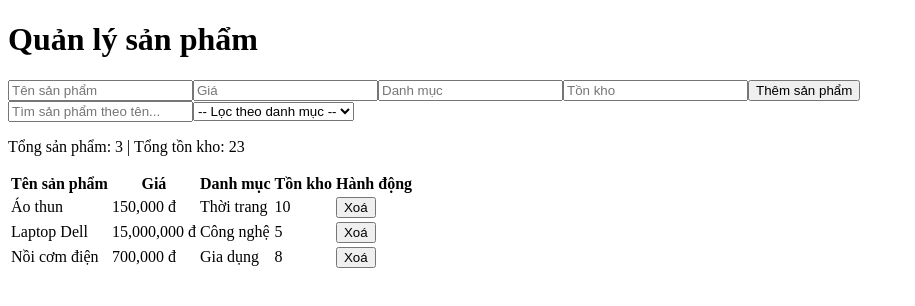
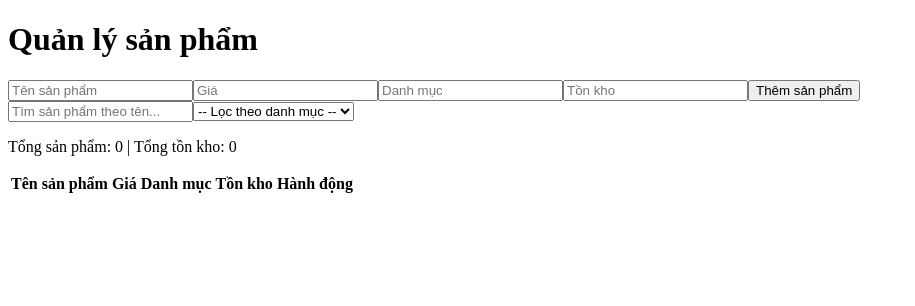
Before and after one commit to znhandz5341/nguyenTanThinh_PTGDUD, a React (Vite) app in the folder KTTK2/: page / in a window 1280 px wide. Shown: the top 306 px of the page, without its empty margins (0-915 px from the left). Built offline with nearby package versions, Linux system fonts and the light colour scheme.

Commit message:
luu danh sach vao localStore

```diff
--- a/KTTK2/src/App.jsx
+++ b/KTTK2/src/App.jsx
@@ -1,12 +1,13 @@
-import { useState } from 'react';
+import { useState, useEffect } from 'react';
 
 function App() {
-  const [products, setProducts] = useState([
-    { id: 1, name: 'Áo thun', price: 150000, category: 'Thời trang', stock: 10 },
-    { id: 2, name: 'Laptop Dell', price: 15000000, category: 'Công nghệ', stock: 5 },
-    { id: 3, name: 'Nồi cơm điện', price: 700000, category: 'Gia dụng', stock: 8 }
-  ]);
+  // Dữ liệu khởi tạo từ localStorage nếu có, nếu không có thì mặc định là mảng rỗng
+  const loadProductsFromLocalStorage = () => {
+    const storedProducts = localStorage.getItem('products');
+    return storedProducts ? JSON.parse(storedProducts) : [];
+  };
 
+  const [products, setProducts] = useState(loadProductsFromLocalStorage());
   const [form, setForm] = useState({
     name: '',
     price: '',
@@ -16,6 +17,11 @@ function App() {
 
   const [searchTerm, setSearchTerm] = useState('');
   const [selectedCategory, setSelectedCategory] = useState('');
+
+  // Lưu sản phẩm vào localStorage mỗi khi danh sách sản phẩm thay đổi
+  useEffect(() => {
+    localStorage.setItem('products', JSON.stringify(products));
+  }, [products]);
 
   const handleChange = (e) => {
     const { name, value } = e.target;
```
Also changed, not shown: KTTK2/src/components/ProductItem.jsx (added, +22 -0 lines), KTTK2/src/minhChung/cau08.PNG (added), KTTK2/src/minhChung/cau08/cau08.PNG (added).
